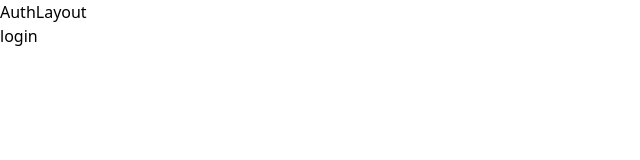
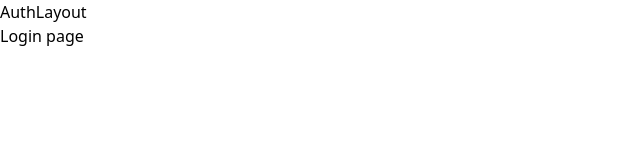
Before and after one commit to odanielchristopher/fincheck, a React (Vite) app in the folder frontend/: page /login in a window 1280 px wide. Shown: the top 160 px of the page, without its empty margins (0-640 px from the left). Built offline with nearby package versions, Linux system fonts and the light colour scheme.

Commit message:
lint (front): config eslint

```diff
--- a/frontend/package.json
+++ b/frontend/package.json
@@ -18,9 +18,12 @@
     "@eslint/js": "^9.21.0",
     "@types/react": "^19.0.10",
     "@types/react-dom": "^19.0.4",
+    "@typescript-eslint/eslint-plugin": "^8.26.1",
+    "@typescript-eslint/parser": "^8.26.1",
     "@vitejs/plugin-react-swc": "^3.8.0",
     "autoprefixer": "^10.4.21",
     "eslint": "^9.21.0",
+    "eslint-plugin-react": "^7.37.4",
     "eslint-plugin-react-hooks": "^5.1.0",
     "eslint-plugin-react-refresh": "^0.4.19",
     "globals": "^15.15.0",
--- a/frontend/src/views/pages/Dashboard/index.tsx
+++ b/frontend/src/views/pages/Dashboard/index.tsx
@@ -1,3 +1,3 @@
 export function Dashboard() {
-  return 'Dashboard';
+  return <h1>Dashboard page</h1>;
 }
--- a/frontend/src/views/pages/Login/index.tsx
+++ b/frontend/src/views/pages/Login/index.tsx
@@ -1,3 +1,3 @@
 export function Login() {
-  return 'login';
+  return <h1>Login page</h1>;
 }
--- a/frontend/src/views/pages/Register/index.tsx
+++ b/frontend/src/views/pages/Register/index.tsx
@@ -1,3 +1,3 @@
 export function Register() {
-  return 'Register';
+  return <h1>Register page</h1>;
 }
```
Also changed, not shown: frontend/.eslintrc.json (added), 1 other file (tests, documents, lock files or other folders).
